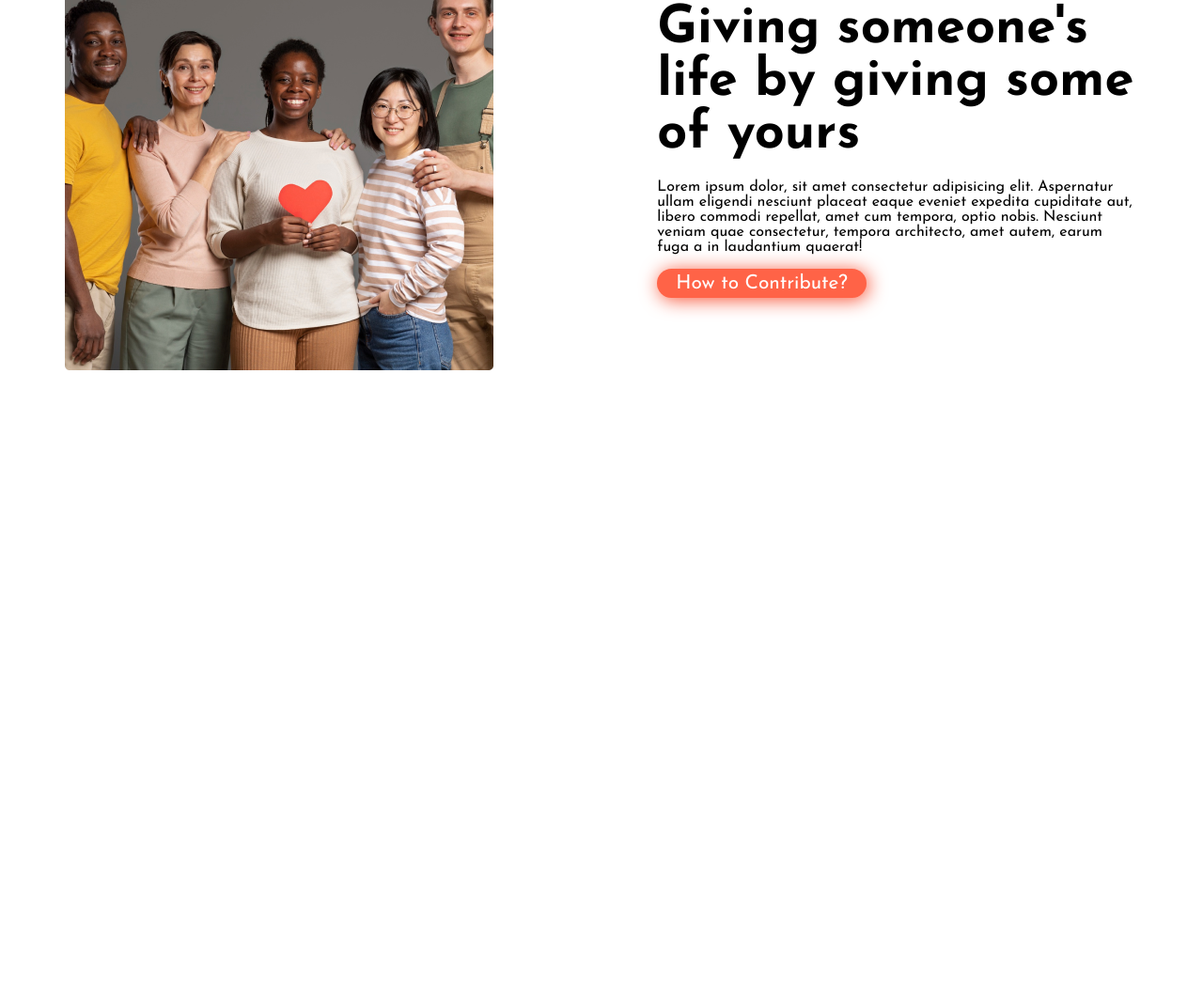
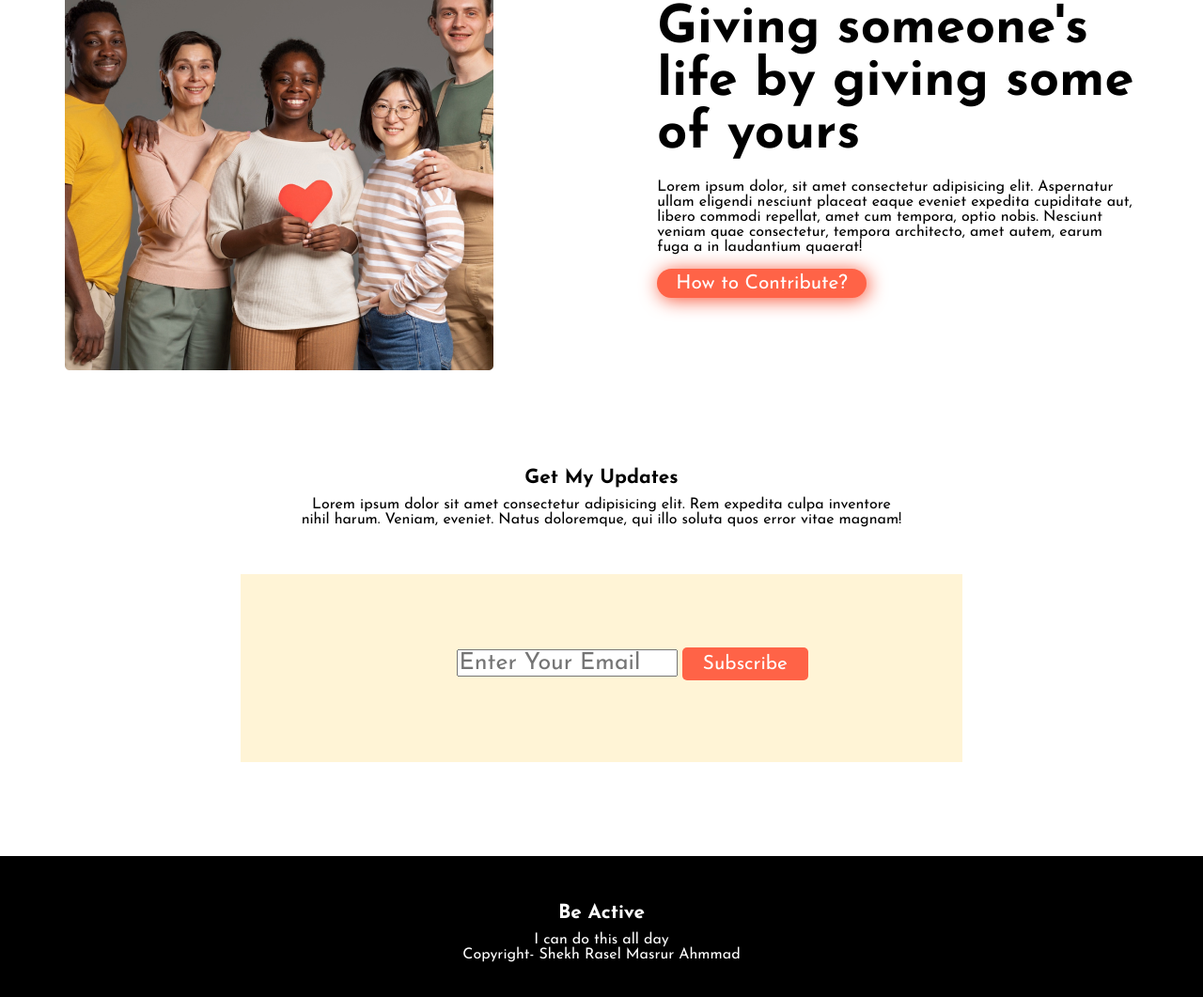
Before and after one commit to ShekhRaselMasrurAhmmadNissan/donate-today-practice, a plain HTML site: page index.html in a window 1280 px wide. Shown: the part 2102-3163 px from the top of the page at 94% size. Before the commit the page ends 2600 px from the top, so only its background shows below. Drawn offline with Linux system fonts and the light colour scheme; a web font is replaced by a local one.

Commit message:
Get my update Section and Footer Completed.

```diff
--- a/CSS/style.css
+++ b/CSS/style.css
@@ -171,3 +171,38 @@ li {
 	display: flex;
 	justify-content: space-evenly;
 }
+
+#updates-form {
+	width: 60%;
+	height: 200px;
+	background-color: rgba(255, 244, 214, 1);
+	margin: 50px auto;
+}
+
+#updates-form>*{
+	margin-top: 80px;
+}
+
+#updates-form>#email {
+	margin-left: 30%;
+	margin-right: 0;
+	width: 30%;
+	font-size: 25px;
+}
+#updates-form>.btn {
+	border-radius: 5px;
+	margin: 0;
+	filter: none;
+}
+
+footer {
+	background-color: black;
+	height: 150px;
+}
+footer>h2 {
+	padding-top: 50px;
+}
+footer>* {
+	color: white;
+	text-align: center;
+}
--- a/index.html
+++ b/index.html
@@ -139,6 +139,27 @@
 			</div>
 		</section>
 		<!-- Donate Motivation Section End -->
+
+		<!-- Get my update Section Start -->
+		<section id="get-my-update">
+			<div class="section-information">
+				<h2>Get My Updates</h2>
+				<p>Lorem ipsum dolor sit amet consectetur adipisicing elit. Rem expedita culpa inventore nihil harum. Veniam, eveniet. Natus doloremque, qui illo soluta quos error vitae magnam!</p>
+			</div>
+			<form id="updates-form" action="">
+				<input type="email" name="email" id="email" placeholder="Enter Your Email">
+				<input type="submit" value="Subscribe" class="btn">
+			</form>
+		</section>
+		<!-- Get my Updates Section End -->
+
+		<!-- Footer Start -->
+		<footer>
+			<h2>Be Active</h2>
+			<p>I can do this all day</p>
+			<p>Copyright- Shekh Rasel Masrur Ahmmad</p>
+		</footer>
+		<!-- Footer End -->
 	</body>
 
 </html>
```
